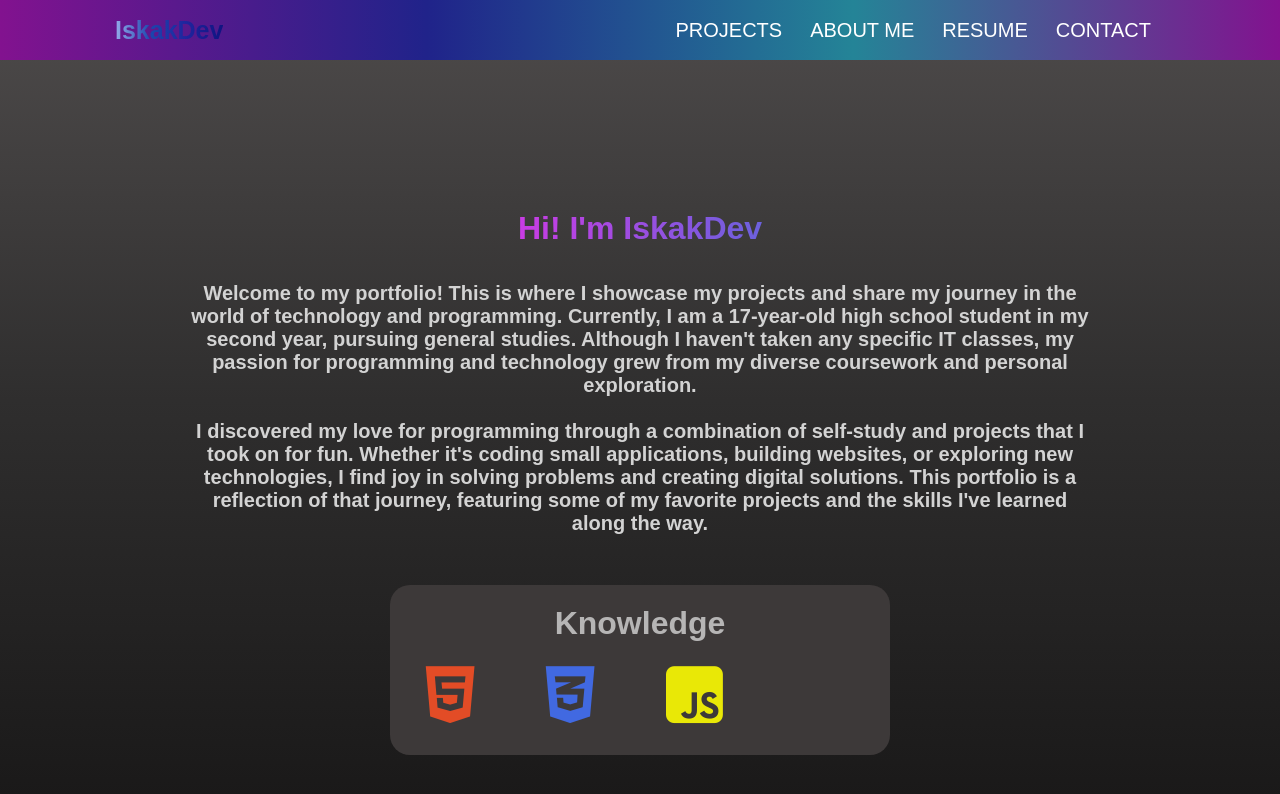
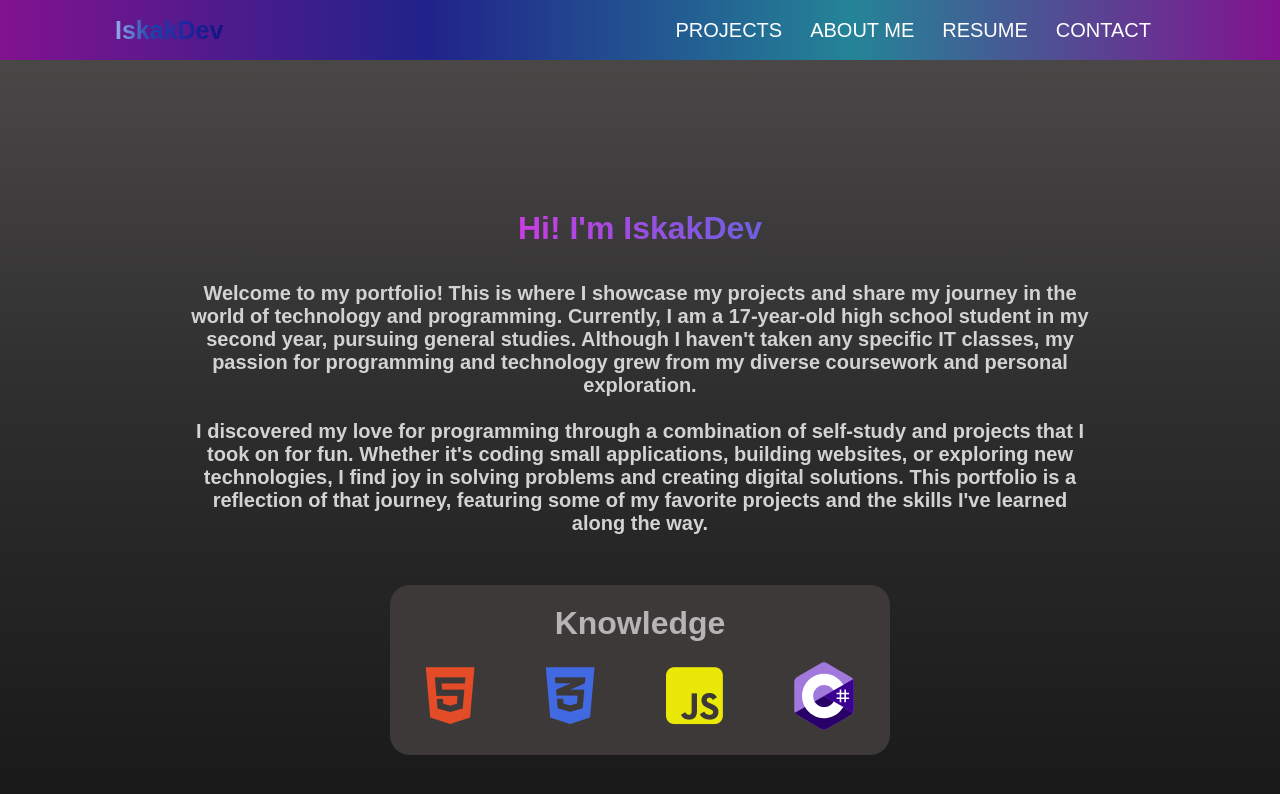
Before and after one commit to Iskak06/IskakDev.github.io, a plain HTML site: page index.html in a window 1280 px wide. Drawn offline with Linux system fonts and the light colour scheme.

Commit message:
Update index.html

```diff
--- a/index.html
+++ b/index.html
@@ -52,7 +52,7 @@
           class="fa-brands fa-square-js"
           style="color: rgba(255, 255, 0, 0.885)"
         ></i>
-        <img src="Pictures/c--4.svg" alt="" />
+        <img src="/../c--4.svg" alt="" />
       </div>
     </div>
     <!-- <section class="hidden">
```
